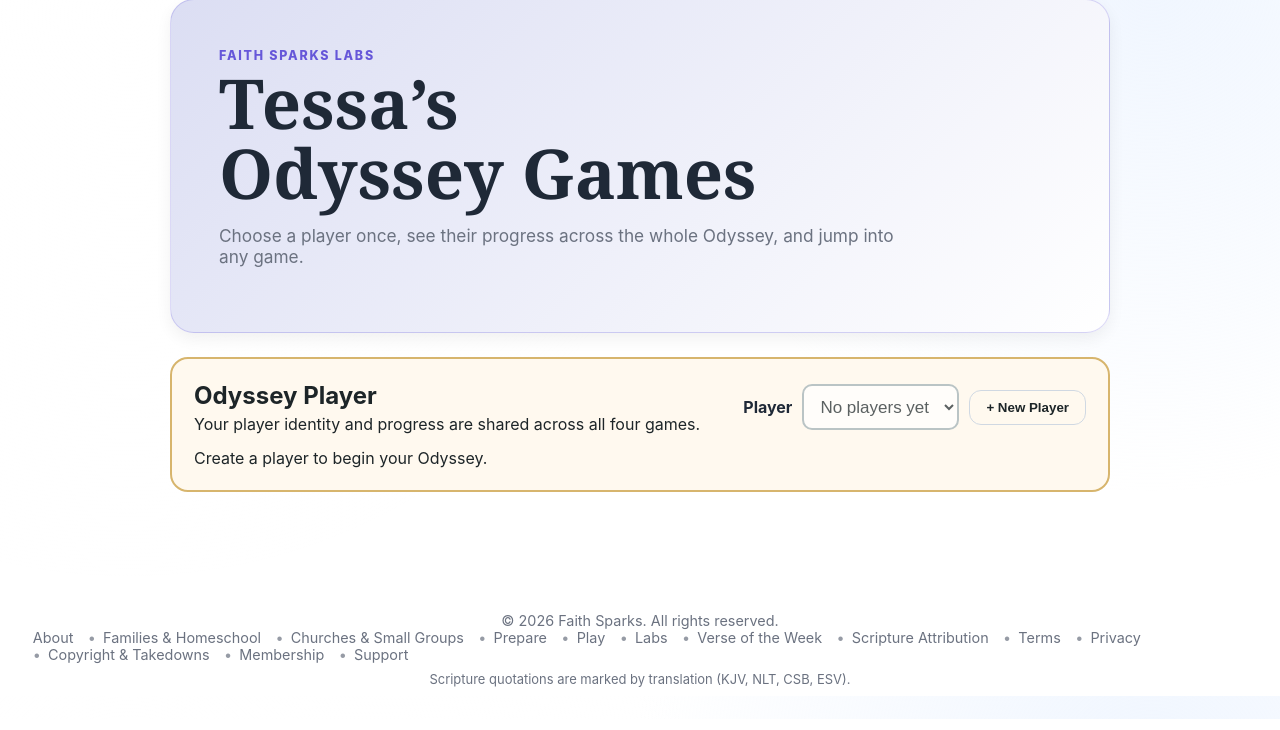
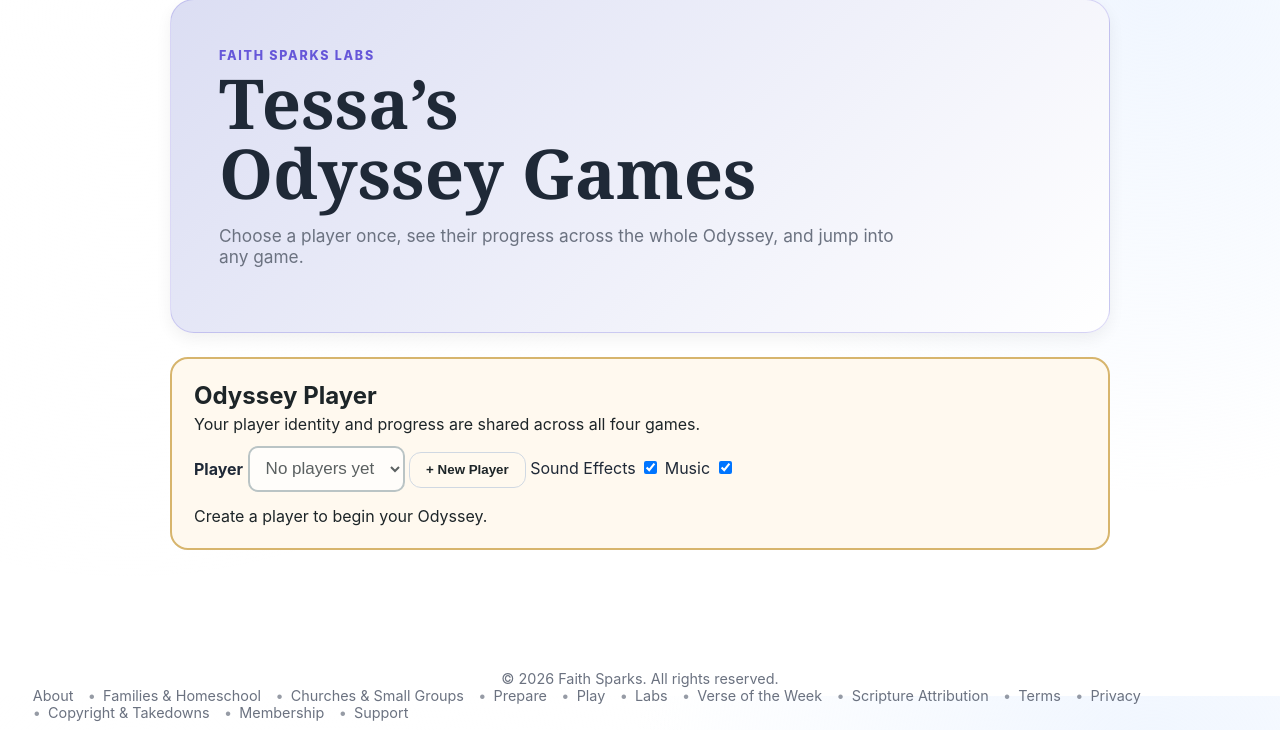
Before and after one commit to theandrewgordon/bible-generator, a Flask app: template templates/lab_games.html in a window 1280 px wide. Shown: the part 104-834 px from the top of the page. Run offline with Flask 3, Linux system fonts and the light colour scheme; the template is opened without the code that fills it, so the values that code supplies are empty; some libraries are stand-ins or nearby versions.

Commit message:
Centralize Odyssey settings on Games Lab dashboard

```diff
--- a/templates/lab_games.html
+++ b/templates/lab_games.html
@@ -23,10 +23,18 @@
       <h2 id="odyssey-dashboard-title" style="margin:0">Odyssey Player</h2>
       <p style="margin:.25rem 0 0">Your player identity and progress are shared across all four games.</p>
     </div>
-    <div style="display:flex;gap:10px;flex-wrap:wrap;align-items:center">
+    <div class="odyssey-dashboard-controls">
       <label for="odyssey-player-select"><strong>Player</strong></label>
       <select id="odyssey-player-select" aria-label="Choose Odyssey player"></select>
       <button id="odyssey-new-player" class="button ghost" type="button">+ New Player</button>
+      <label class="odyssey-dashboard-setting" for="odyssey-library-sound">
+        <span>Sound Effects</span>
+        <input id="odyssey-library-sound" type="checkbox" />
+      </label>
+      <label class="odyssey-dashboard-setting" for="odyssey-library-music">
+        <span>Music</span>
+        <input id="odyssey-library-music" type="checkbox" />
+      </label>
     </div>
   </div>
   <div id="odyssey-dashboard-body" aria-live="polite"></div>
@@ -56,12 +64,13 @@
   const addButton = document.getElementById('odyssey-new-player');
   const body = document.getElementById('odyssey-dashboard-body');
   const progressNodes = [...document.querySelectorAll('[data-progress-for]')];
+  const soundToggle = document.getElementById('odyssey-library-sound');
+  const musicToggle = document.getElementById('odyssey-library-music');
 
   const gameNames = {
-    'whits-end': "Whit's End",
-    'bernard-window-washing': "Bernard's Window Washing",
-    'wooten-mail-sorting': "Wooten's Mail Route",
-    'timothy-center-horse-racing': "Timothy Center Horse Racing"
+    {% for game in games %}
+    {{ game.game_id|tojson }}: {{ game.name|tojson }}{% if not loop.last %},{% endif %}
+    {% endfor %}
   };
 
   function fmtDate(ms) {
@@ -160,10 +169,24 @@
     addButton.textContent = addButton.disabled ? '8 Players Maximum' : '+ New Player';
   }
 
+  function syncSettingsControls() {
+    const settings = O.getSettings ? O.getSettings() : O.settings();
+    soundToggle.checked = settings.sound !== false;
+    musicToggle.checked = settings.music !== false;
+  }
+
   select.addEventListener('change', () => {
     const p = currentPlayer();
     if (p) O.selectPlayer(p.name);
     renderDashboard();
+  });
+
+  soundToggle.addEventListener('change', () => {
+    O.setSettings({sound: soundToggle.checked, music: musicToggle.checked});
+  });
+
+  musicToggle.addEventListener('change', () => {
+    O.setSettings({sound: soundToggle.checked, music: musicToggle.checked});
   });
 
   addButton.addEventListener('click', () => {
@@ -198,6 +221,9 @@
 
   O.protectNativeControl(select);
   O.protectNativeControl(addButton);
+  O.protectNativeControl(soundToggle);
+  O.protectNativeControl(musicToggle);
+  syncSettingsControls();
   renderDashboard();
 })();
 </script>
```
